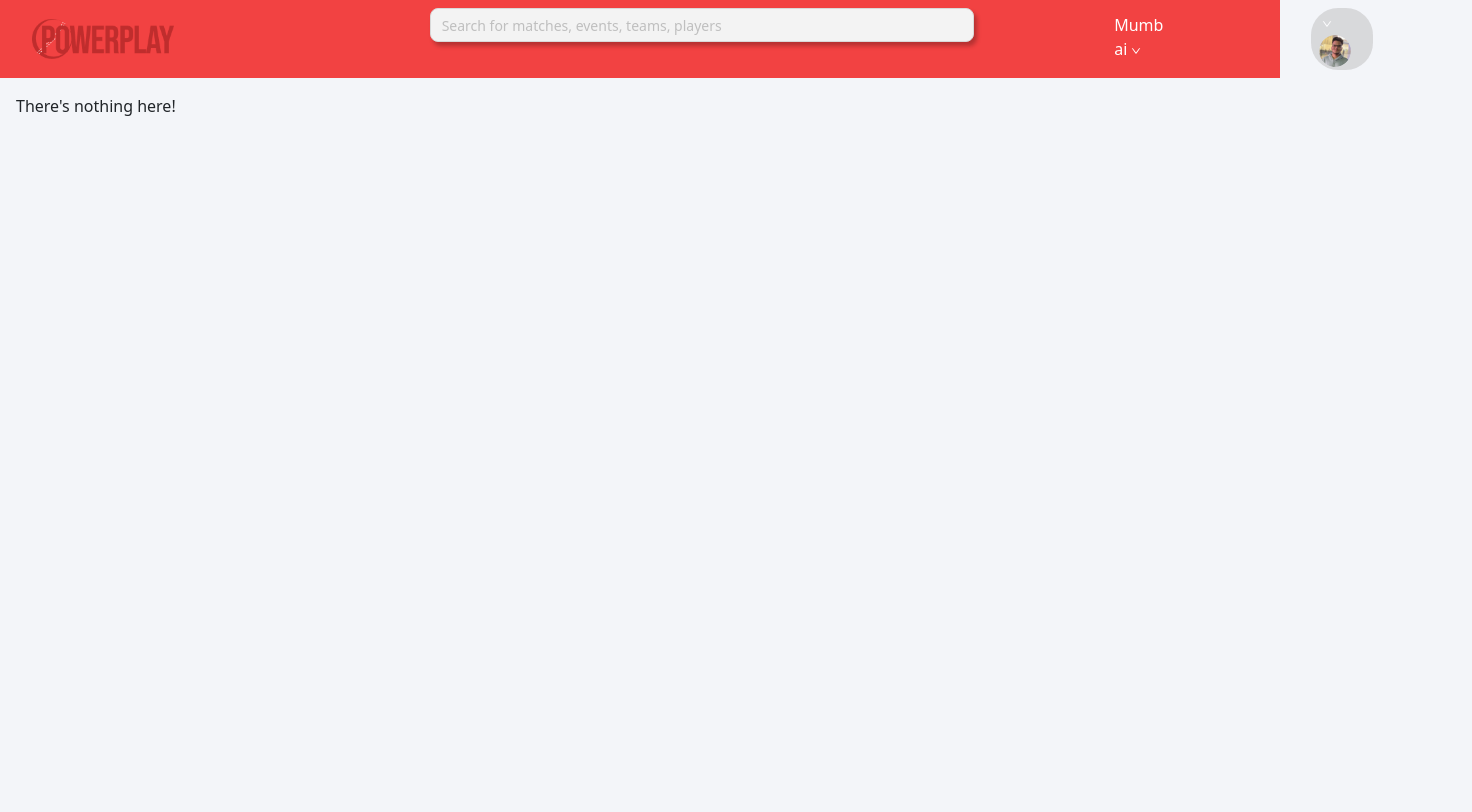
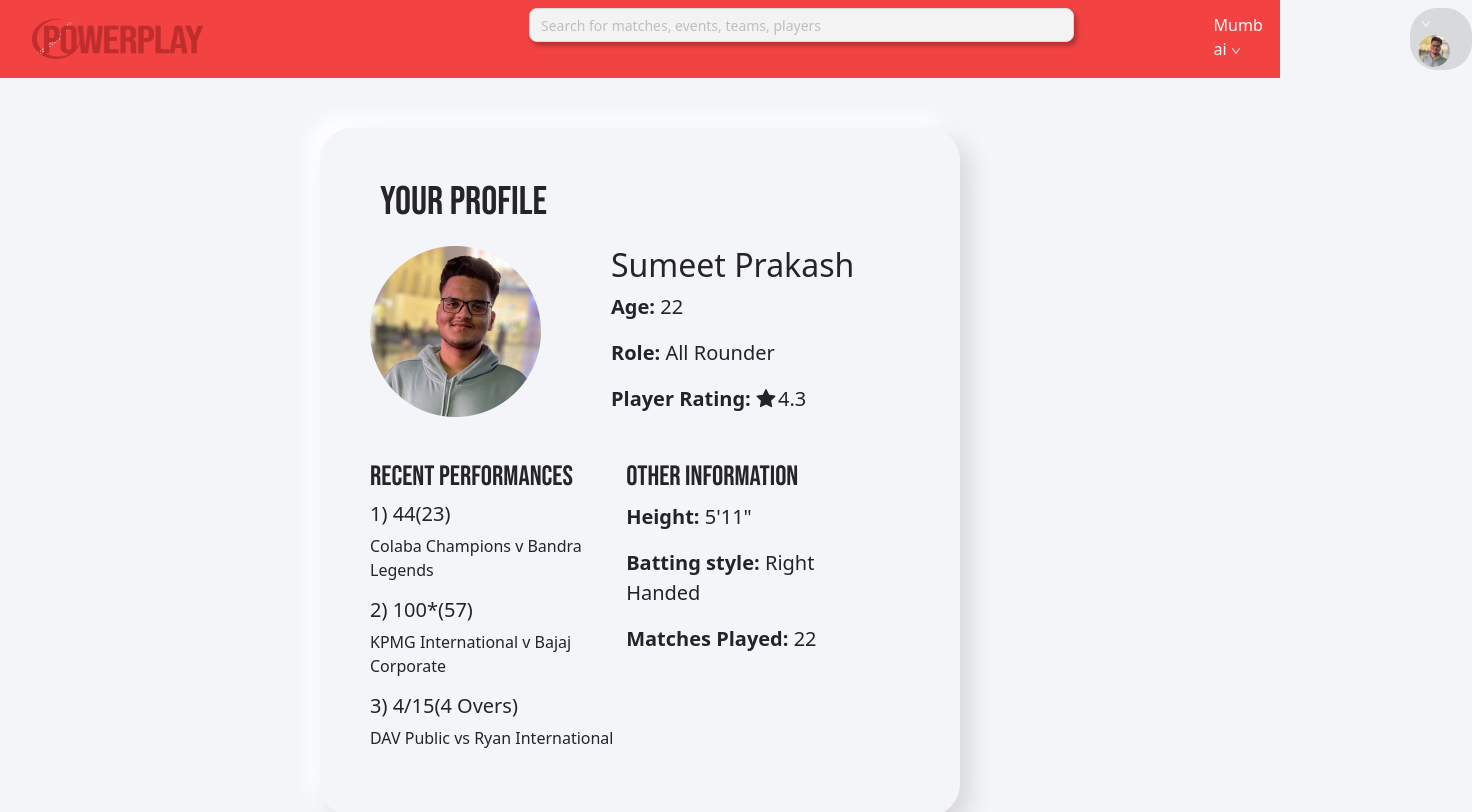
Before and after one commit to HNGP/powerplay, a React (Create React App) app: page /profile in a window 1280 px wide. Shown: the top 812 px of the page, 1472 px wide, since content can reach past the window. Built offline with nearby package versions, Linux system fonts and the light colour scheme.

Commit message:
profile page

```diff
--- a/src/App.js
+++ b/src/App.js
@@ -9,6 +9,7 @@ import Matches from "./pages/Matches";
 import HostMatch from "./pages/HostMatch";
 import Login from "./pages/Login";
 import Payment from "./pages/Payment";
+import { Profile } from "./pages/Profile";
 
 function App() {
   return (
@@ -22,6 +23,7 @@ function App() {
           <Route path="/hostMatch" element={<HostMatch />} />
           <Route path="/login" element={<Login />} />
           <Route path="/payment" element={<Payment />} />
+          <Route path="/profile" element={<Profile />} />
           <Route
             path="*"
             element={
--- /dev/null
+++ b/src/components/ProfileCard/index.js
@@ -0,0 +1,80 @@
+import React from "react";
+import "./style.css";
+import { StarFilled } from "@ant-design/icons";
+import dp from "../../Image/profilepic.png";
+export const ProfileCard = () => {
+  return (
+    <div className="profile-card">
+      <h1>Your Profile</h1>
+      <div className="row1">
+        <img src={dp} alt="sumeet" />
+        <article className="basicinfo">
+          <h2>Sumeet Prakash</h2>
+          <p>
+            <b>Age: </b>22
+          </p>
+          <p>
+            <b>Role: </b>All Rounder
+          </p>
+          <p>
+            <b>Player Rating: </b>
+            {<StarFilled style={{ marginTop: 5, position: "absolute" }} />}
+            <span className="ratingtext">4.3</span>
+          </p>
+        </article>
+      </div>
+      <div className="row2">
+        <article>
+          <h3>Recent Performances</h3>
+          <h5>1) 44(23) </h5>
+          <p> Colaba Champions v Bandra Legends </p>
+          <h5>2) 100*(57) </h5>
+          <p> KPMG International v Bajaj Corporate </p>
+          <h5>3) 4/15(4 Overs) </h5>
+          <p> DAV Public vs Ryan International </p>
+        </article>
+        <article className="otherinfo">
+          <h3>Other Information</h3>
+          <p>
+            <b>Height: </b>5'11"
+          </p>
+          <p>
+            <b>Batting style: </b>Right Handed
+          </p>
+          <p>
+            <b>Matches Played:</b> 22
+          </p>
+        </article>
+      </div>
+      {/* <div className="row3">
+        <article>
+          <h3>Batting Stats</h3>
+          <h5>Matches : </h5>
+          <p> Colaba Champions v Bandra Legends </p>
+          <h5>2) 100*(57) </h5>
+          <p> KPMG International v Bajaj Corporate </p>
+          <h5>3) 4/15(4 Overs) </h5>
+          <p> DAV Public vs Ryan International </p>
+        </article>
+        <article>
+          <h3>Other Information</h3>
+          <h5>1) 44(23) </h5>
+          <p> Colaba Champions v Bandra Legends </p>
+          <h5>2) 100*(57) </h5>
+          <p> KPMG International v Bajaj Corporate </p>
+          <h5>3) 4/15(4 Overs) </h5>
+          <p> DAV Public vs Ryan International </p>
+        </article>
+        <article>
+          <h3>Other Information</h3>
+          <h5>1) 44(23) </h5>
+          <p> Colaba Champions v Bandra Legends </p>
+          <h5>2) 100*(57) </h5>
+          <p> KPMG International v Bajaj Corporate </p>
+          <h5>3) 4/15(4 Overs) </h5>
+          <p> DAV Public vs Ryan International </p>
+        </article>
+      </div> */}
+    </div>
+  );
+};
--- /dev/null
+++ b/src/components/ProfileCard/style.css
@@ -0,0 +1,47 @@
+@import url("https://fonts.googleapis.com/css2?family=Bebas+Neue&family=Montserrat:ital,wght@1,500&display=swap");
+.profile-card {
+  display: flex;
+  flex-direction: column;
+  margin: auto;
+  margin-top: 50px;
+  width: 50%;
+  border-radius: 2rem;
+  box-shadow: 11px 11px 22px #d9d9d9, -11px -11px 22px #ffffff;
+  padding: 50px;
+}
+.profile-card > h1 {
+  margin-left: 10px;
+  margin-bottom: 20px;
+  font-family: "Bebas Neue";
+}
+img {
+  margin-right: 70px;
+  width: 171px;
+  height: 171px;
+}
+.row1 {
+  display: flex;
+  margin-bottom: 30px;
+}
+.row2,
+.row3 {
+  display: flex;
+  justify-content: space-between;
+}
+h3 {
+  font-family: "Bebas Neue";
+}
+.basicinfo > p {
+  font-size: 20px;
+  font-weight: 400;
+}
+.otherinfo {
+  margin-right: 40px;
+}
+.otherinfo > p {
+  font-size: 20px;
+  font-weight: 400;
+}
+.ratingtext {
+  margin-left: 22px;
+}
--- /dev/null
+++ b/src/pages/Profile/index.js
@@ -0,0 +1,10 @@
+import React from "react";
+import { ProfileCard } from "../../components/ProfileCard";
+
+export const Profile = () => {
+  return (
+    <div>
+      <ProfileCard />
+    </div>
+  );
+};
```
Also changed, not shown: src/Image/profilepic.png (added), 1 other file (tests, documents, lock files or other folders).
